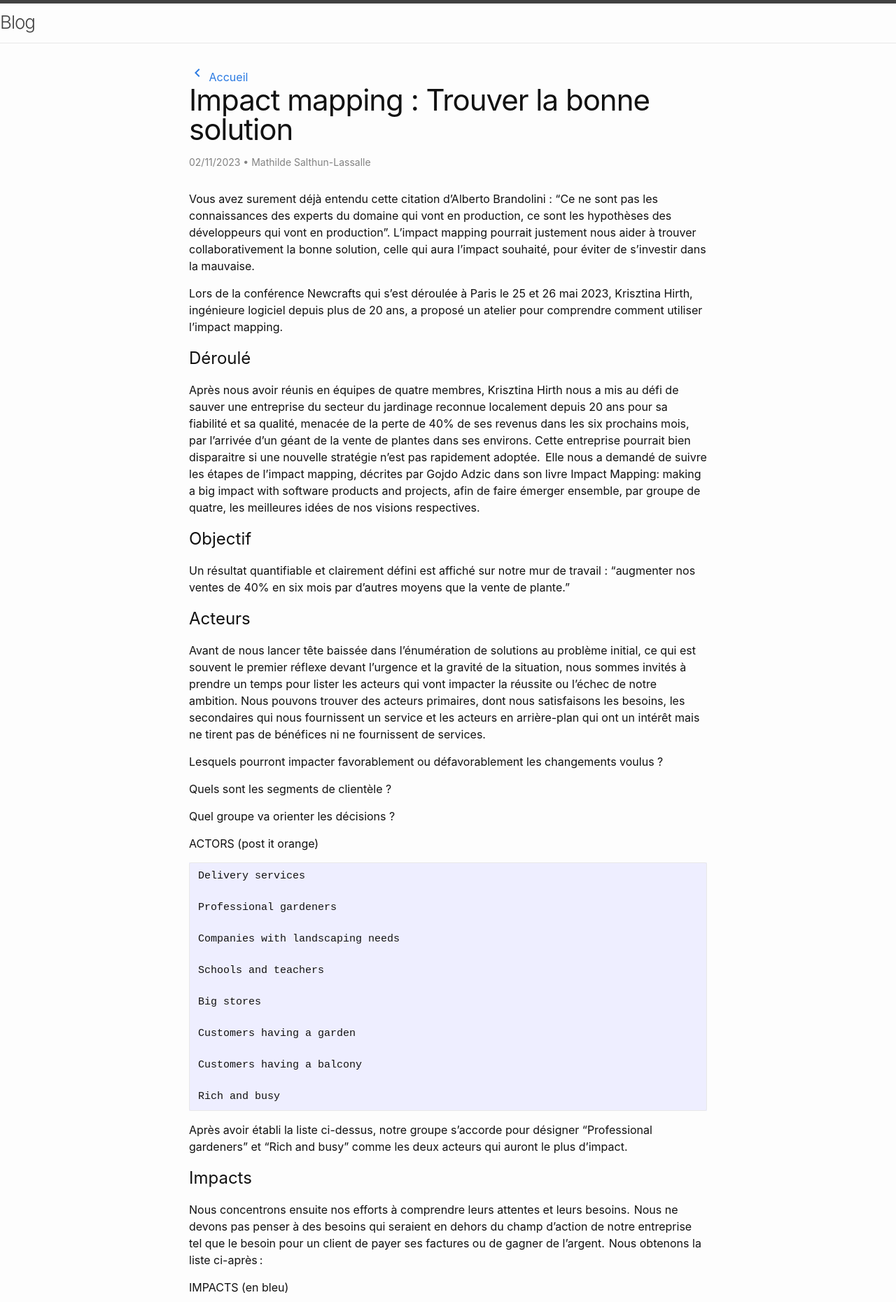
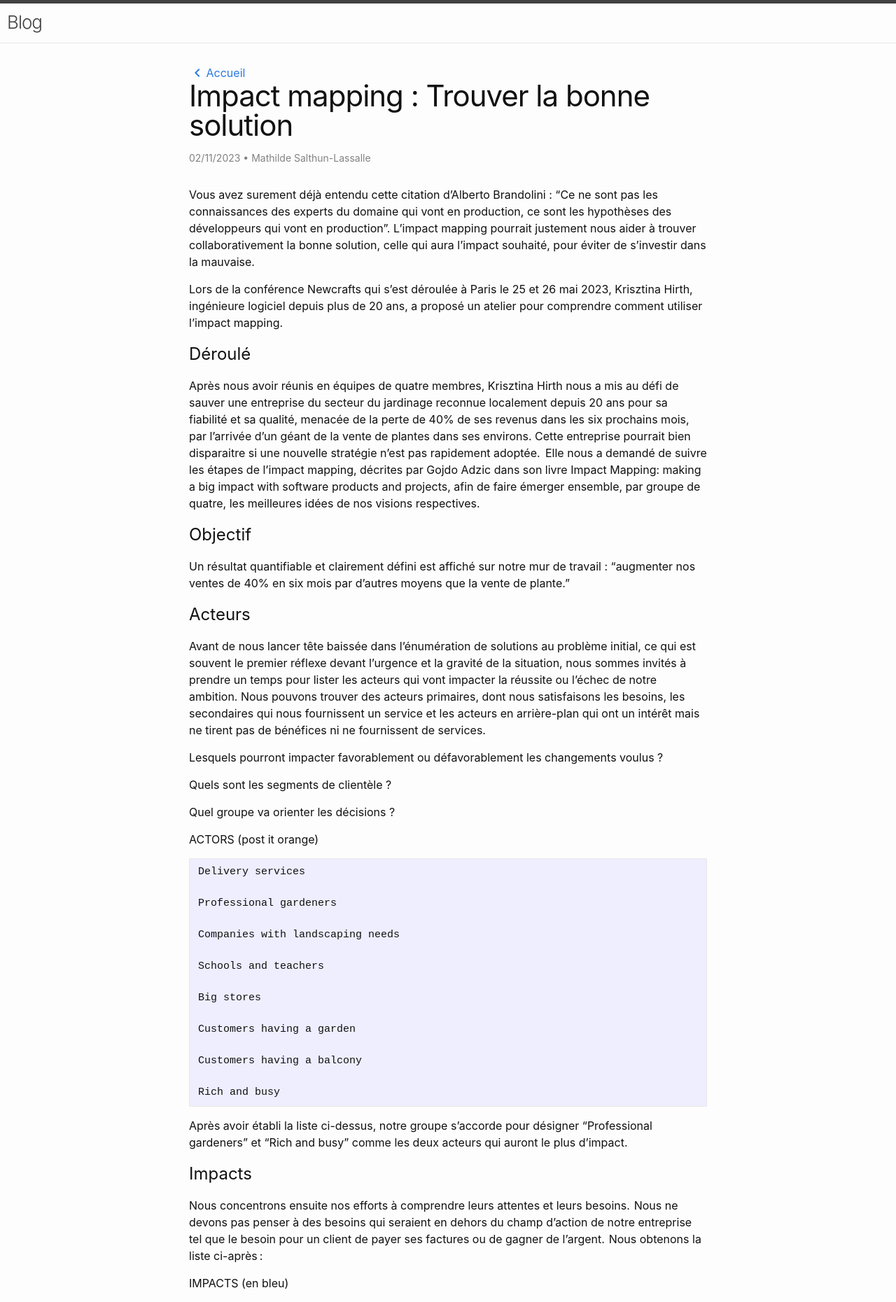
Before and after one commit to masalthunlass/blog, a Jekyll site: the page built from _posts/2023-11-02-impact-mapping.md, in a window 1280 px wide. Shown: the top 1860 px of the page at 70% size. Built offline with Jekyll 4.4.1, drawn with Linux system fonts in a browser that asks for light colours; our own code applies the rules of GitHub Pages for plain Markdown files.

Commit message:
add custom style (#20)
Co-authored-by: Mathilde <masalthunlass>

```diff
--- a/Gemfile
+++ b/Gemfile
@@ -3,3 +3,4 @@ source 'https://rubygems.org'
 gem 'jekyll'
 gem "github-pages", group: :jekyll_plugins
 gem "minima", "~> 2.5"
+gem "sass"
--- a/_layouts/base.html
+++ b/_layouts/base.html
@@ -1,6 +1,7 @@
 <!DOCTYPE html>
 <html lang="{{  site.lang  }}">
-<link rel="stylesheet" href="{{ '/assets/main.css' | relative_url }}">
+<link rel="stylesheet" href="{{ '/assets/css/main.css' | relative_url }}">
+<link rel="stylesheet" href="{{ '/assets/css/custom.css' | relative_url }}">
 <link href="https://fonts.googleapis.com/icon?family=Material+Symbols+Outlined" rel="stylesheet">
 
 <body>
--- /dev/null
+++ b/assets/css/custom.css
@@ -0,0 +1,16 @@
+header { display: block;}
+a:hover { color: #111; text-decoration: none; }
+/** Site header */
+.site-header {
+  padding-left: 10px;
+  border-top: 5px solid #424242;
+  border-bottom: 1px solid #e8e8e8;
+  min-height: 55.95px;
+  position: relative;
+}
+
+.icon-link {
+  display: flex;
+  align-items: center;
+  gap: 0.5px;
+}
```
Also changed, not shown: Gemfile.lock, assets/css/main.css (renamed from assets/main.css).
